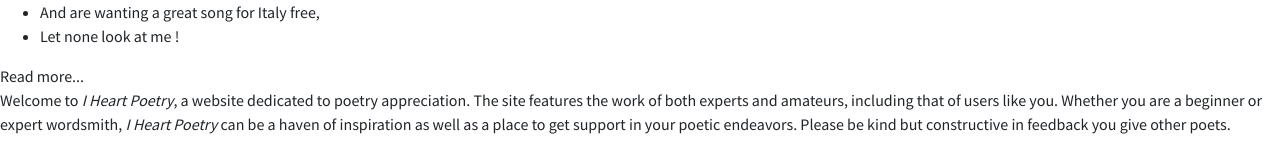
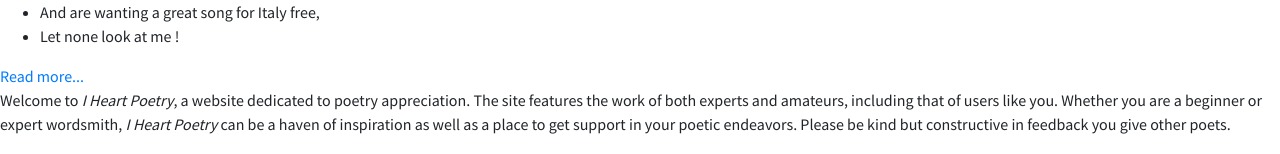
Before and after one commit to ContrariwiseOwl/CS260-CP3, a Vue app: page / in a window 1280 px wide. Shown: the part 538-692 px from the top of the page. Built offline with nearby package versions, Linux system fonts and the light colour scheme.

Commit message:
final fix to link

```diff
--- a/src/views/Home.vue
+++ b/src/views/Home.vue
@@ -19,7 +19,7 @@
                             <li>Let none look at me !</li>
                         </ul>
                     </div>
-                    <a to="/dailypoem">Read more...</a>
+                    <router-link to="/dailypoem">Read more...</router-link>
                 </div>
 
                 <div class="welcome">
```
